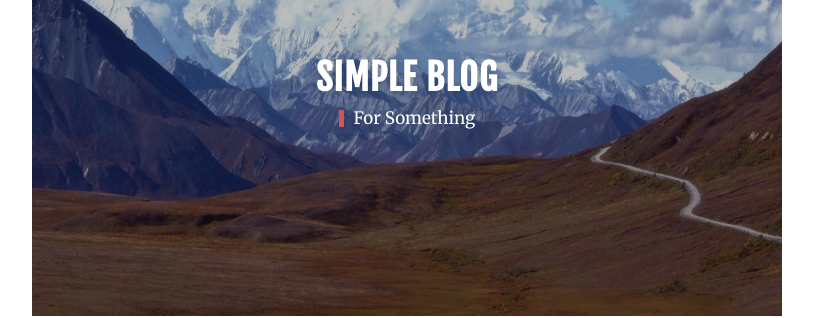
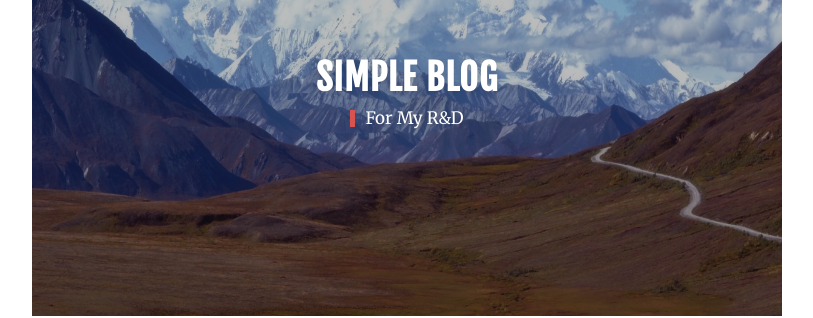
Before and after one commit to captwk5/captwk5.github.io, a Jekyll site: the page built from index.html, in a window 1280 px wide. Shown: the part 367-685 px from the top of the page, without its empty margins (233-1046 px from the left). Built offline with Jekyll 4.4.1, drawn with Linux system fonts in a browser that asks for light colours; nearby versions of some CDN libraries; the list of posts is cut into pages by our own code.

Commit message:
title edit

```diff
--- a/_config.yml
+++ b/_config.yml
@@ -20,7 +20,7 @@ email: captwk5@gmail.com # Add your Email address
 # Hero Section
 hero: true # To enable the section hero, use the value true. To turn off use the value false.
 hero-title: Simple Blog # Add your hero title
-hero-subtitle: For Something # Add your hero subtitle
+hero-subtitle: For My R&D # Add your hero subtitle
 hero-image: images/background.jpg # Add background image in section hero
 
 # Footer
```
